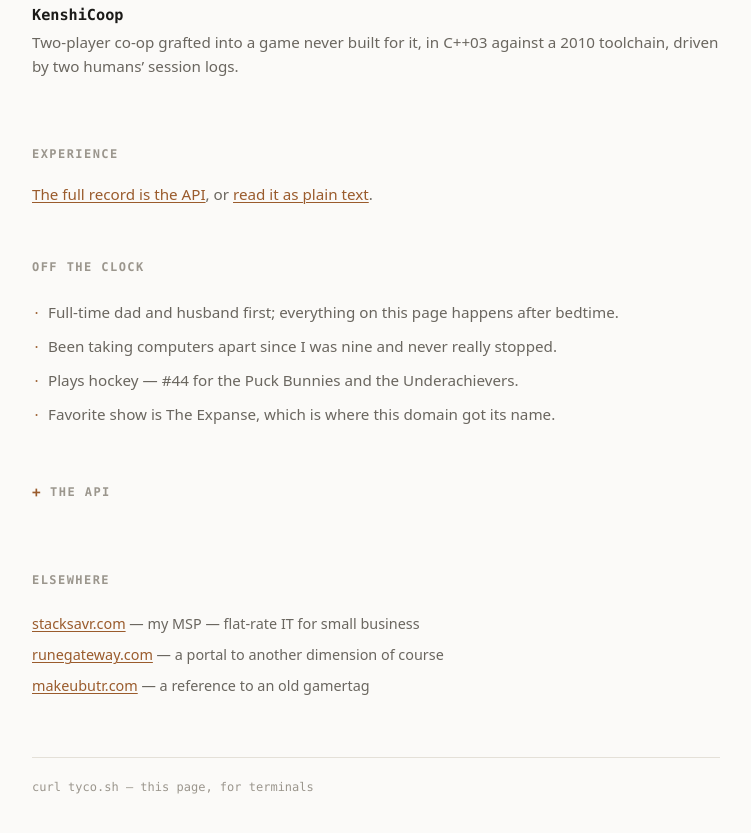
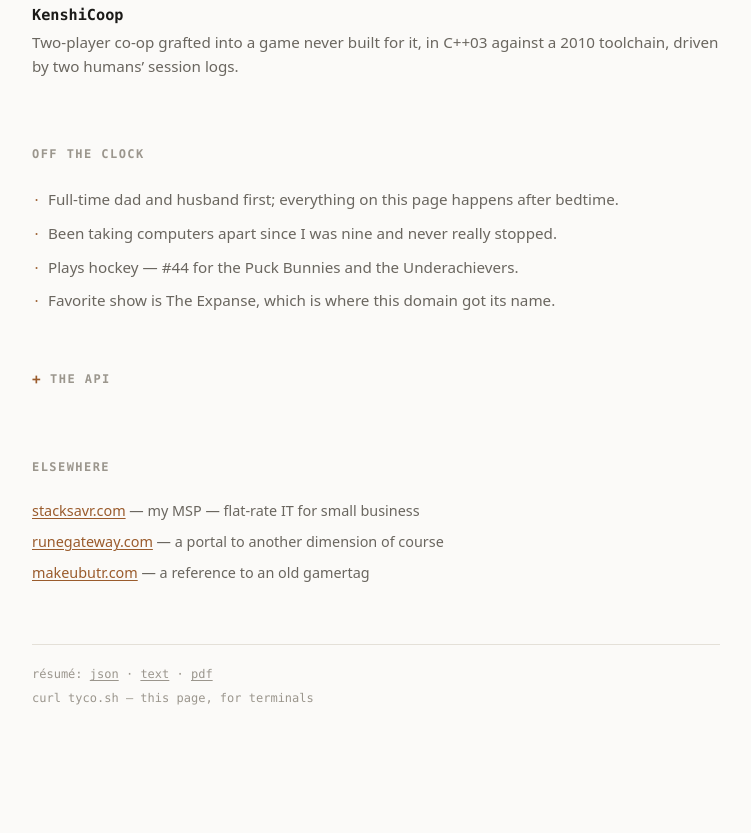
Before and after one commit to CaptainVirgil/tyco-sh, a website: page public/index.html in a window 1280 px wide. Shown: the part 1170-2003 px from the top of the page, without its empty margins (264-1015 px from the left). After the commit the page ends 1974 px from the top, so only its background shows below. Drawn offline with Linux system fonts and the light colour scheme; no server answers.

Commit message:
Drop the Experience section; the résumé lives in the footer
A heading over one line of links took the same vertical space as sections with
real content and read like something had gone missing. The résumé is a thing to
go and fetch, not a section of the page.

The footer now offers all three forms — json, text, pdf — since they derive
from one file and there is no reason to hide two of them. Links there inherit
the footer's faint colour rather than pulling the eye down the page.

Verified both new targets resolve: /resume.txt 200, /resume.pdf 200 and
13,110 bytes of actual PDF.

```diff
--- a/public/index.html
+++ b/public/index.html
@@ -439,6 +439,22 @@
         padding: 0.25rem 0;
       }
 
+      .foot-line {
+        margin: 0 0 0.3rem;
+      }
+
+      .foot-line:last-child {
+        margin-bottom: 0;
+      }
+
+      footer a {
+        color: var(--ink-faint);
+      }
+
+      footer a:hover {
+        color: var(--accent);
+      }
+
       footer {
         margin-top: 3.5rem;
         padding-top: 1.25rem;
@@ -487,14 +503,6 @@
         <ul class="work" id="work-list"></ul>
       </section>
 
-      <section id="experience">
-        <h2>Experience</h2>
-        <p class="tagline" style="font-size: 0.95rem">
-          <a href="/api/hire">The full record is the API</a>, or
-          <a href="/resume.txt">read it as plain text</a>.
-        </p>
-      </section>
-
       <section id="bio">
         <h2>Off the clock</h2>
         <ul class="bio" id="bio-list"></ul>
@@ -518,7 +526,11 @@
       </section>
 
       <footer>
-        <span id="foot">curl tyco.sh — this page, for terminals</span>
+        <p class="foot-line">
+          résumé: <a href="/api/hire">json</a> · <a href="/resume.txt">text</a> ·
+          <a href="/resume.pdf">pdf</a>
+        </p>
+        <p class="foot-line">curl tyco.sh — this page, for terminals</p>
       </footer>
     </main>
 
```
